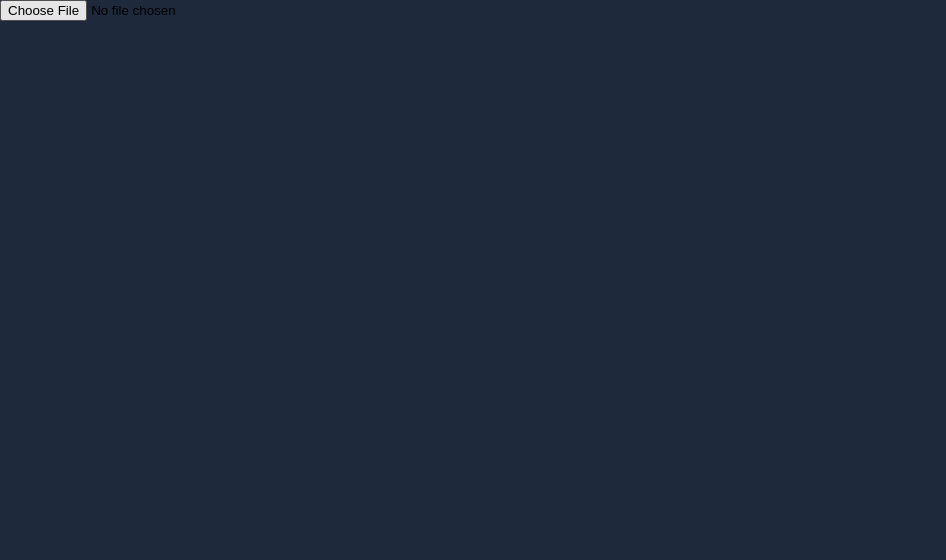
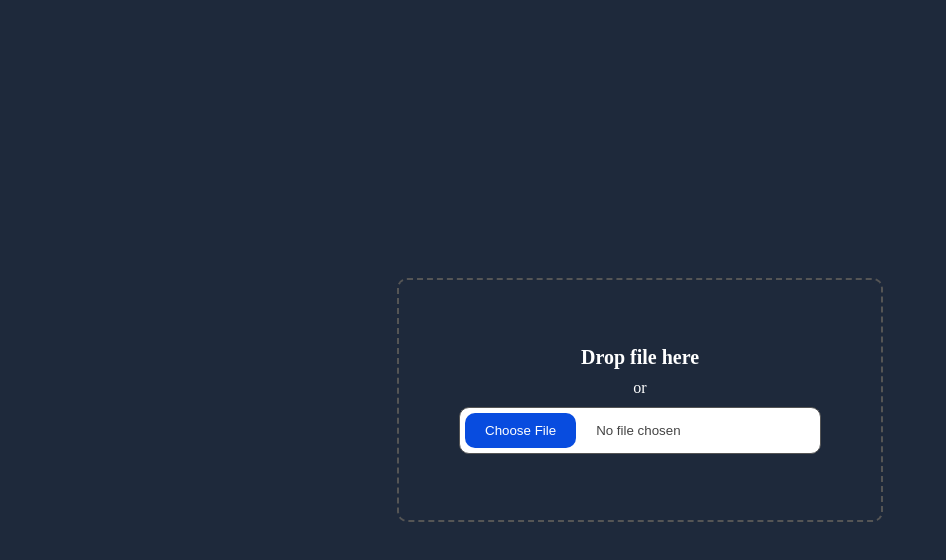
Before and after one commit to aansmirnov/melodizer, a website built with Vite: page index.html in a window 1280 px wide. Shown: the whole page, without its empty margins (0-946 px from the left). Built offline with nearby package versions, Linux system fonts and the light colour scheme.

Commit message:
add styles for uploader

```diff
--- a/index.html
+++ b/index.html
@@ -9,8 +9,18 @@
   </head>
   <body>
     <div id="app">
-      <label for="uploader"></label>
-      <input type="file" accept="audio/*" id="uploader" />
+      <div class="upload-wrapper">
+        <label class="upload-container" for="uploader">
+          <span class="upload-title">Drop file here</span>
+          or
+          <input
+            type="file"
+            accept="audio/*"
+            id="uploader"
+            class="upload-input"
+          />
+        </label>
+      </div>
     </div>
     <script type="module" src="index.ts"></script>
   </body>
--- a/styles.css
+++ b/styles.css
@@ -22,3 +22,55 @@ a {
 body {
     background: #1e293b;
 }
+
+.upload-wrapper {
+  position: absolute;
+  top: 50%;
+  left: 50%;
+  transform: translate(-50%, -50%);
+}
+
+.upload-container {
+  display: flex;
+  gap: 10px;
+  flex-direction: column;
+  justify-content: center;
+  align-items: center;
+  height: 200px;
+  padding: 20px 60px;
+  border-radius: 10px;
+  border: 2px dashed #555;
+  color: white;
+  cursor: pointer;
+}
+
+.upload-title {
+  font-size: 20px;
+  font-weight: bold;
+  text-align: center;
+}
+
+.upload-input {
+  width: 350px;
+  max-width: 100%;
+  color: #444;
+  padding: 5px;
+  background: #fff;
+  border-radius: 10px;
+  border: 1px solid #555;
+}
+
+.upload-input::file-selector-button {
+  margin-right: 20px;
+  border: none;
+  background: #084cdf;
+  padding: 10px 20px;
+  border-radius: 10px;
+  color: #fff;
+  cursor: pointer;
+  transition: background .2s ease-in-out;
+}
+
+.upload-input::file-selector-button:hover {
+  background: #0d45a5;
+}
```
